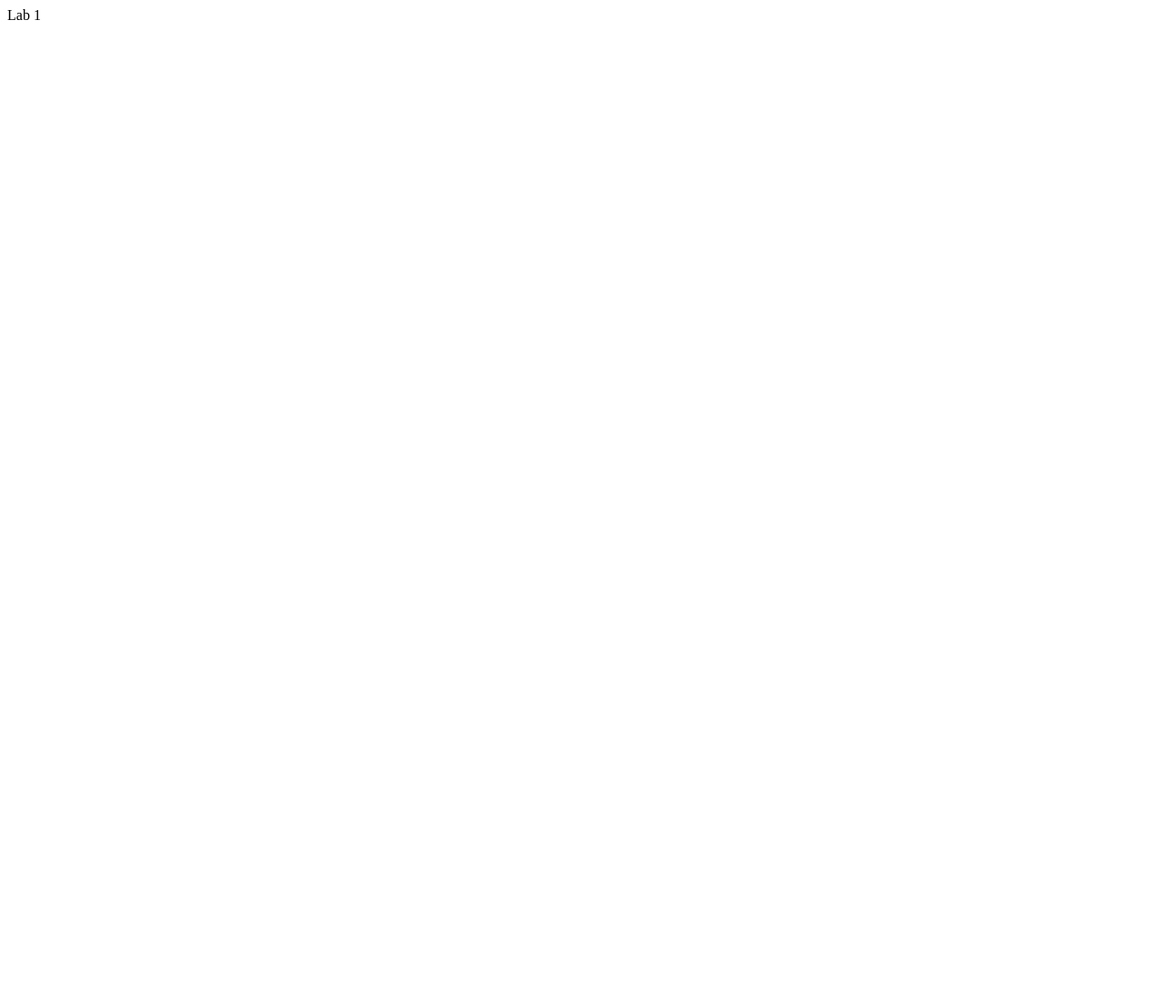
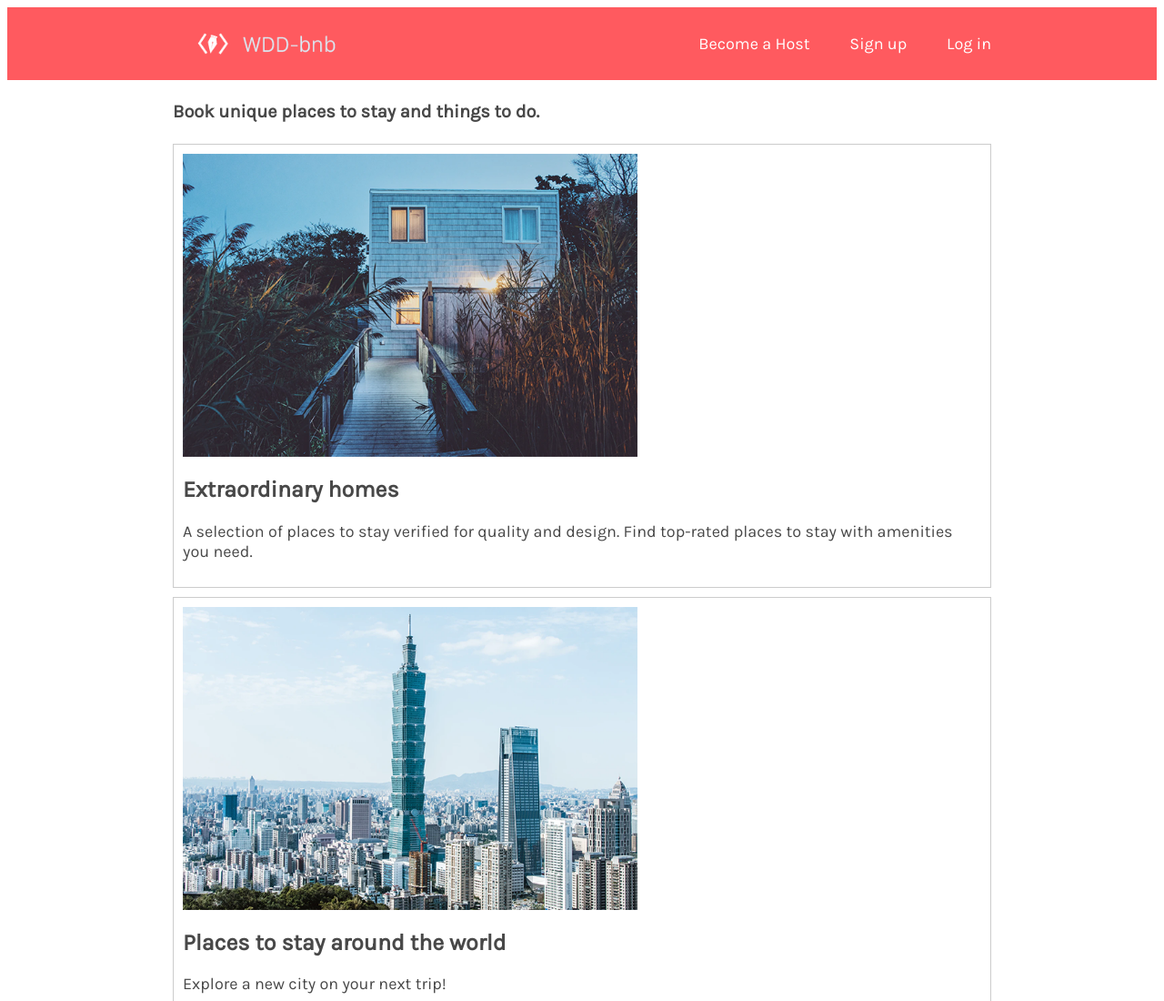
Before and after one commit to TanmayVijaywargiya/TanmayVijaywargiya.github.io, a plain HTML site: page labs/lab2/index.html in a window 1280 px wide. Shown: the top 1100 px of the page at 91% size. Before the commit the page ends 800 px from the top, so only its background shows below. Drawn offline with Linux system fonts and the light colour scheme.

Commit message:
finished lab2

```diff
--- /dev/null
+++ b/labs/lab2/css/style.css
@@ -0,0 +1,75 @@
+body {
+    font-family: Karla, sans-serif;
+    color: #484848;
+}
+
+nav ul {
+    list-style-type: none;
+    padding-inline-start: 0;
+    margin-block-start: 0;
+    margin-block-end: 0;
+}
+
+header {
+
+    background-color: #FF5A5F;
+    height: 80px;
+}
+
+#logo {
+    height: 80px;
+}
+
+nav {
+    display: inline-block;
+    float: right;
+}
+nav li {
+    display: inline-block;
+    margin-left: 40px;
+    line-height: 80px;
+}
+
+nav a
+{
+    color: white;
+    font-size: 18px;
+    cursor: pointer;
+    text-decoration: none;
+}
+
+nav a:hover {text-decoration: underline;}
+
+nav a:visited
+{
+    text-decoration: underline;
+}
+
+.content {
+    width: 900px;
+    margin: auto;
+}
+
+section {
+    padding: 10px;
+    border: 1px solid #cccccc;
+    margin-bottom: 10px;
+}
+
+section img {
+    width: 500px;
+}
+
+h1 {
+    font-size: 20px;
+    padding-top: 10px;
+    padding-bottom: 10px;
+}
+
+h2 {
+    font-size: 25px;
+}
+
+section p {
+    font-size: 18px;
+}
--- a/labs/lab2/index.html
+++ b/labs/lab2/index.html
@@ -1,6 +1,49 @@
-<!DOCTYPE html>
 <html>
-    <body>
-        Lab 1
-    </body>
+  <head>
+    <title>WDD-bnb</title>
+    <link rel="stylesheet" href="css/style.css">
+    <link href="https://fonts.googleapis.com/css?family=Karla&display=swap" rel="stylesheet">
+  </head>
+  <body>
+    <header>
+      <div class = "content">
+      <a href="home">
+        <img src="img/logo.png" alt="" id="logo"/>
+      </a>
+      <nav>
+        <ul>
+          <li><a href="become-host">Become a Host</a></li>
+          <li><a href="sign-up">Sign up</a></li>
+          <li><a href="log-in">Log in</a></li>
+        </ul>
+      </nav>
+      </div>
+    </header>
+
+    <div class = "content">
+
+    <h1>Book unique places to stay and things to do.</h1>
+    <section>
+      <img src="img/house.png" />
+      <h2>Extraordinary homes</h2>
+      <p>
+        A selection of places to stay verified for quality and design. Find
+        top-rated places to stay with amenities you need.
+      </p>
+    </section>
+    <section>
+      <img src="img/city.png" />
+      <h2>Places to stay around the world</h2>
+      <p>Explore a new city on your next trip!</p>
+    </section>
+    <section>
+      <img src="img/sushimaking.png" />
+      <h2>Top-rated experiences</h2>
+      <p>
+        Book one-of-a-kind activities hosted by locals, created for the curious.
+      </p>
+    </section>
+    </div>
+
+  </body>
 </html>
```
Also changed, not shown: labs/lab2/img/city.png (added), labs/lab2/img/house.png (added), labs/lab2/img/logo.png (added), labs/lab2/img/sushimaking.png (added), 3 other files.
